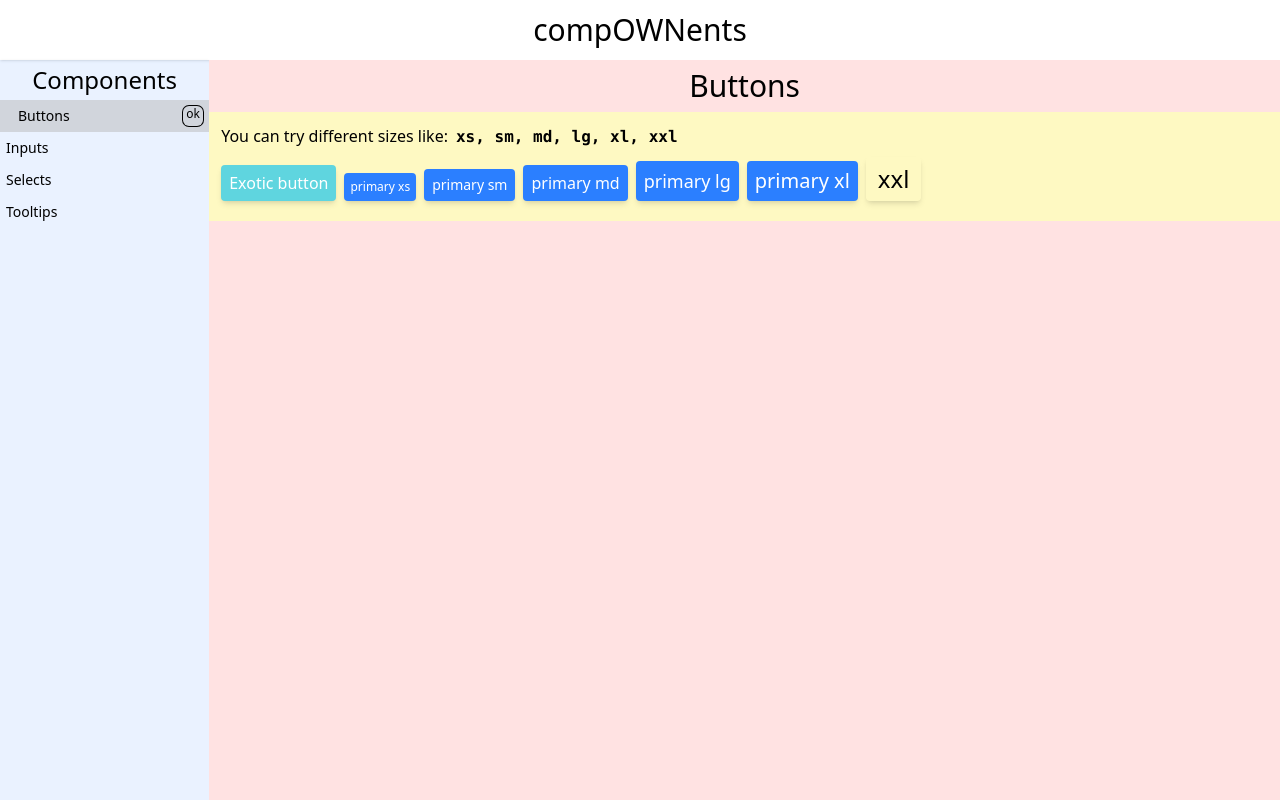
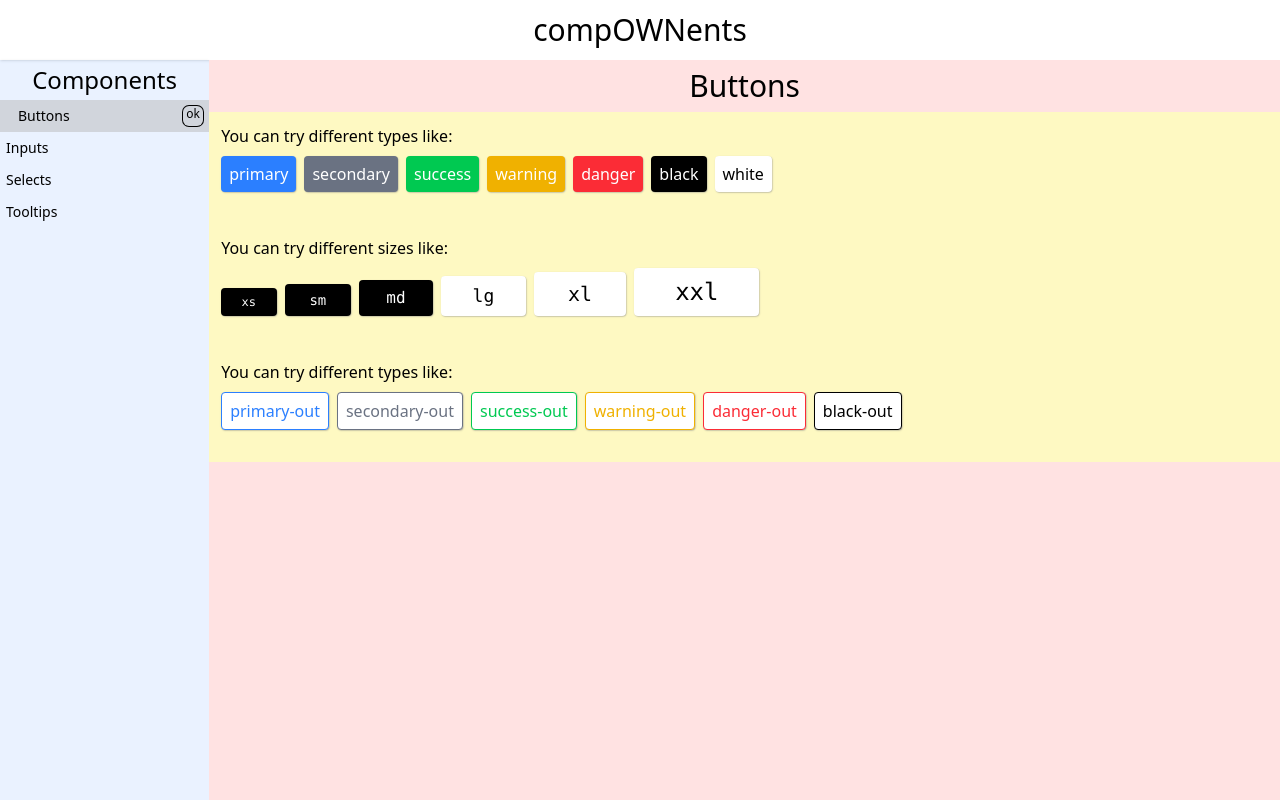
Before and after one commit to IsaaChaquito/compOWNents, a React (Vite) app: page /buttons in a window 1280 px wide. Built offline with nearby package versions, Linux system fonts and the light colour scheme.

Commit message:
buton types sections, sizes, regulars and outlined

```diff
--- a/src/components/pages/ButtonsPage.jsx
+++ b/src/components/pages/ButtonsPage.jsx
@@ -1,13 +1,32 @@
-import { useState } from 'react';
+
 import Button  from '../ui/Buttons'
 
-export const types = [
-  'primary xs',
-  'primary sm',
+export const sizeTypes = [
+  'black xs',
+  'black sm',
+  'black md',
+  'white lg',
+  'white xl',
+  'white xxl',
+]
+
+export const regularTypes = [
   'primary md',
-  'primary lg',
-  'primary xl',
-  'xxl',
+  'secondary md',
+  'success md',
+  'warning md',
+  'danger md',
+  'black md',
+  'white md',
+]
+
+export const outlinedTypes = [
+  'primary-out md',
+  'secondary-out md',
+  'success-out md',
+  'warning-out md',
+  'danger-out md',
+  'black-out md',
 ]
 
 export const ButtonsPage = () => {
@@ -21,58 +40,88 @@ export const ButtonsPage = () => {
   return (
     <div className='w-full h-full flex flex-col items-center overflow-x-hidden'>
 
-      <section className='p-2'>
+      <section className='TITLE p-2'>
         <h1 className="text-3xl">Buttons</h1>
       </section>
 
-      <section className="BUTTONS w-full p-3 bg-yellow-100">
+            <section className="REGULAR-TYPES w-full p-3 bg-yellow-100">
         {/* <div className="flex gap-x-2"> */}
-          <span>You can try different sizes like:
-            <code className='ml-2 font-bold'>
-              xs, sm, md, lg, xl, xxl
-            </code>
+          <span>You can try different types like:
+            {/* <code className='ml-2 font-bold text-blue-500/80'>
+              primary | secondary | success | warning | danger | black
+            </code> */}
           </span>
-          <div className="flex gap-2 items-end my-2 flex-wrap">
-
-            <Button
-              onClick={handleClick}
-              className={`bg-[#5fd5df] text-white `}
-              type='md'
-              title={'Exotic button'}
-            />
+          <div className="flex gap-2 items-end my-2 mb-5 flex-wrap">
 
             {
-              types.map( (type, i) => {
+              regularTypes.map( (type, i) => {
                 return(
                   <Button
                     key={i}
                     onClick={handleClick}
-                    className={``}
+                    className={`shadow-zero!`}
                     type={type}
-                    title={type}
+                    title={type.split(' ')[0]}
                   />
                 )
               })
             }
 
           </div>
+      </section>
 
+      <section className="SIZES w-full p-3 bg-yellow-100">
+        {/* <div className="flex gap-x-2"> */}
+          <span>You can try different sizes like:
+            {/* <code className='ml-2 font-bold text-blue-500/80'>
+              xs | sm | md | lg | xl | xxl
+            </code> */}
+          </span>
+          <div className="flex gap-2 items-end my-2 mb-5 flex-wrap">
 
-        {/* </div> */}
+            {
+              sizeTypes.map( (type, i) => {
+                return(
+                  <Button
+                    key={i}
+                    onClick={handleClick}
+                    className={`shadow-zero!`}
+                    type={type}
+                    title={type.split(' ')[1]}
+                  >
+                    <pre>  {type.split(' ')[1]}  </pre>
+                  </Button>
+                )
+              })
+            }
 
-        {/* <Button className={``} title={"md"}>My button</Button> */}
+          </div>
+      </section>
 
+      <section className="OUTLINED-TYPES w-full p-3 bg-yellow-100">
+        {/* <div className="flex gap-x-2"> */}
+          <span>You can try different types like:
+            {/* <code className='ml-2 font-bold text-blue-500/80 text-'>
+              primary-out | secondary-out | success-out | warning-out | danger-out | black-out
+            </code> */}
+          </span>
+          <div className="flex gap-2 items-end my-2 mb-5 flex-wrap">
 
+            {
+              outlinedTypes.map( (type, i) => {
+                return(
+                  <Button
+                    key={i}
+                    onClick={handleClick}
+                    className={`shadow-zero!`}
+                    type={type}
+                    title={type.split(' ')[0]}
+                  />
+                )
+              })
+            }
 
-
-
-        {/* <Button
-          // {...buttonProps}
-        >
-          <Button.Text className="text-black">
-            {buttonProps.title}
-          </Button.Text>
-        </Button> */}
+          </div>
       </section>
     </div>
   )
--- a/src/components/ui/Buttons/Button.jsx
+++ b/src/components/ui/Buttons/Button.jsx
@@ -23,12 +23,20 @@ const Button = (
   }) => {
 
   const [btnStyle, setBtnStyle] = useState();
-  const btnClases = type.split(' ')
-
+  const btnClases = type.trim().split(' ').filter(Boolean);
 
   useEffect(() => {
+    console.log(btnClases);
     const instance = new BtnStyle();
-    btnClases.forEach((btnClass) => instance[btnClass]() );
+    btnClases.forEach((btnClass) => {
+      const [method, arg] = btnClass.split('-');
+      if (arg) {
+        instance[method]?.(arg);
+      } else {
+        instance[method]?.();
+      }
+    });
+
     setBtnStyle(instance.build());
   }, [btnStyle, btnClases]);
 
--- a/src/components/ui/Buttons/ButtonBuilder.js
+++ b/src/components/ui/Buttons/ButtonBuilder.js
@@ -2,59 +2,96 @@
 export class BtnStyle {
 
   constructor() {
-    this.classes = ['rounded', 'transition-all', 'duration-200', 'focus:outline-none', 'cursor-pointer', 'user-select-none', 'shadow-md', 'active:scale-[.97]', 'text-nowrap'];
+    this.classes = [
+      'rounded',
+      'transition-all',
+      'duration-150',
+      'focus:outline-none',
+      'cursor-pointer',
+      'user-select-none',
+      'shadow-low',
+      'text-nowrap',
+      'active:scale-x-95',
+      'active:scale-y-85',
+    ];
   }
 
-  primary() {
-    this.classes.push('bg-blue-500 text-white hover:bg-blue-600');
+  primary( outline ) {
+    this.classes.push(
+      outline === 'out'
+      ? 'bg-white text-blue-500 hover:text-white border border-blue-500 hover:bg-blue-500'
+      : 'bg-blue-500 text-white hover:bg-blue-600 focus:bg-blue-600'
+    )
     return this;
   }
 
-  secondary() {
-    this.classes.push('bg-gray-500 text-white hover:bg-gray-600');
+  secondary( outline ) {
+    this.classes.push(
+      outline === 'out'
+      ? 'bg-white text-gray-500 hover:text-white border border-gray-500 hover:bg-gray-500'
+      : 'bg-gray-500 text-white hover:bg-gray-600 focus:bg-gray-600'
+    )
     return this;
   }
 
-  success() {
-    this.classes.push('bg-green-500 text-white hover:bg-green-600');
+  success( outline ) {
+    this.classes.push(
+      outline === 'out'
+      ? 'bg-white text-green-500 hover:text-white border border-green-500 hover:bg-green-500'
+      : 'bg-green-500 text-white hover:bg-green-600 focus:bg-green-600'
+    )
     return this;
   }
 
-  warning() {
-    this.classes.push('bg-yellow-500 text-white hover:bg-yellow-600');
+  warning( outline ) {
+    this.classes.push(
+      outline === 'out'
+      ? 'bg-white text-yellow-500 hover:text-white border border-yellow-500 hover:bg-yellow-500'
+      : 'bg-yellow-500 text-white hover:bg-yellow-600 focus:bg-yellow-600'
+    )
+    return this;
   }
 
-  danger() {
-    this.classes.push('bg-red-500 text-white hover:bg-red-600');
+  danger( outline ) {
+    this.classes.push(
+      outline === 'out'
+      ? 'bg-white text-red-500 hover:text-white border border-red-500 hover:bg-red-500'
+      : 'bg-red-500 text-white hover:bg-red-700 focus:bg-red-700'
+    )
     return this;
   }
 
   neutral() {
-    this.classes.push('bg-gray-500 text-white hover:bg-gray-600');
+    this.classes.push('bg-gray-500 text-white hover:bg-gray-600 focus:bg-gray-600');
     return this;
   }
 
-  transparent() {
-    this.classes.push('bg-transparent text-black hover:bg-gray-100');
-  }
 
-  bw() {
-    this.classes.push('bg-black text-white hover:bg-gray-800');
+  black( outline ) {
+    this.classes.push(
+      outline === 'out'
+      ? 'bg-white text-black hover:text-white border border-black hover:bg-black'
+      : 'bg-black text-white hover:bg-stone-700 focus:bg-stone-700'
+    )
     return this;
   }
 
-  wb() {
-    this.classes.push('bg-white text-black hover:bg-gray-100');
-    return this;
-  }
-
-  customColor(color) {
-    this.classes.push(`bg-${color} text-white hover:bg-${color}-600`);
+  white( outline ) {
+    this.classes.push(
+      outline === 'out'
+      ? 'bg-white text-black hover:text-black border border-black hover:bg-black hover:text-white'
+      : 'bg-white text-black hover:bg-gray-200 focus:bg-gray-200'
+    )
     return this;
   }
 
   setCustomClass(className) {
     this.classes.push(className);
+    return this;
+  }
+
+  xxs() {
+    this.classes.push('text-xxs px-1.5 py-1.5');
     return this;
   }
 
@@ -74,17 +111,17 @@ export class BtnStyle {
   }
 
   lg() {
-    this.classes.push('text-lg px-2 py-1.5');
+    this.classes.push('text-lg px-2.5 py-1.5');
     return this;
   }
 
   xl() {
-    this.classes.push('text-xl px-2 py-1.5');
+    this.classes.push('text-xl px-2.5 py-2');
     return this;
   }
 
   xxl() {
-    this.classes.push('text-2xl px-3 py-1.5');
+    this.classes.push('text-2xl px-3 py-2');
     return this;
   }
 
@@ -93,6 +130,7 @@ export class BtnStyle {
   }
 
   build() {
+    // console.log(this.classes);
     return this.classes.join(' ');
   }
 }
--- a/src/index.css
+++ b/src/index.css
@@ -10,4 +10,44 @@
   text-rendering: optimizeLegibility;
   -webkit-font-smoothing: antialiased;
   -moz-osx-font-smoothing: grayscale;
+
+  --shadow-color: 0deg 0% 50%;
+  --shadow-zero: 1px 1px 0px hsl(var(--shadow-color) / .3);
+  --shadow-elevation-low:
+  0.2px 0.2px 0.4px hsl(var(--shadow-color) / 0),
+  0.3px 0.3px 0.6px hsl(var(--shadow-color) / 0.23),
+  0.6px 0.7px 1.4px hsl(var(--shadow-color) / 0.46);
+--shadow-elevation-medium:
+  0.2px 0.2px 0.4px hsl(var(--shadow-color) / 0),
+  0.6px 0.7px 1.4px hsl(var(--shadow-color) / 0.12),
+  1.1px 1.1px 2.3px hsl(var(--shadow-color) / 0.23),
+  1.9px 1.9px 4px hsl(var(--shadow-color) / 0.35),
+  3.2px 3.3px 6.9px hsl(var(--shadow-color) / 0.46);
+--shadow-elevation-high:
+  0.2px 0.2px 0.4px hsl(var(--shadow-color) / 0),
+  1.4px 1.4px 3px hsl(var(--shadow-color) / 0.05),
+  2.4px 2.5px 5.2px hsl(var(--shadow-color) / 0.11),
+  3.4px 3.5px 7.3px hsl(var(--shadow-color) / 0.16),
+  4.5px 4.6px 9.7px hsl(var(--shadow-color) / 0.21),
+  5.8px 6px 12.5px hsl(var(--shadow-color) / 0.27),
+  7.5px 7.7px 16.1px hsl(var(--shadow-color) / 0.32),
+  9.7px 10px 20.9px hsl(var(--shadow-color) / 0.38),
+  12.5px 12.9px 26.9px hsl(var(--shadow-color) / 0.43),
+  16.1px 16.5px 34.6px hsl(var(--shadow-color) / 0.48);
 }
+
+.shadow-low{
+  box-shadow: var(--shadow-elevation-low);
+  &:active{
+    box-shadow: var(--shadow-zero);
+  }
+  transition: .2s ease-in-out;
+}
+
+.shadow-medium{
+  box-shadow: var(--shadow-elevation-medium);
+}
+
+.shadow-high{
+  box-shadow: var(--shadow-elevation-high);
+}
```
